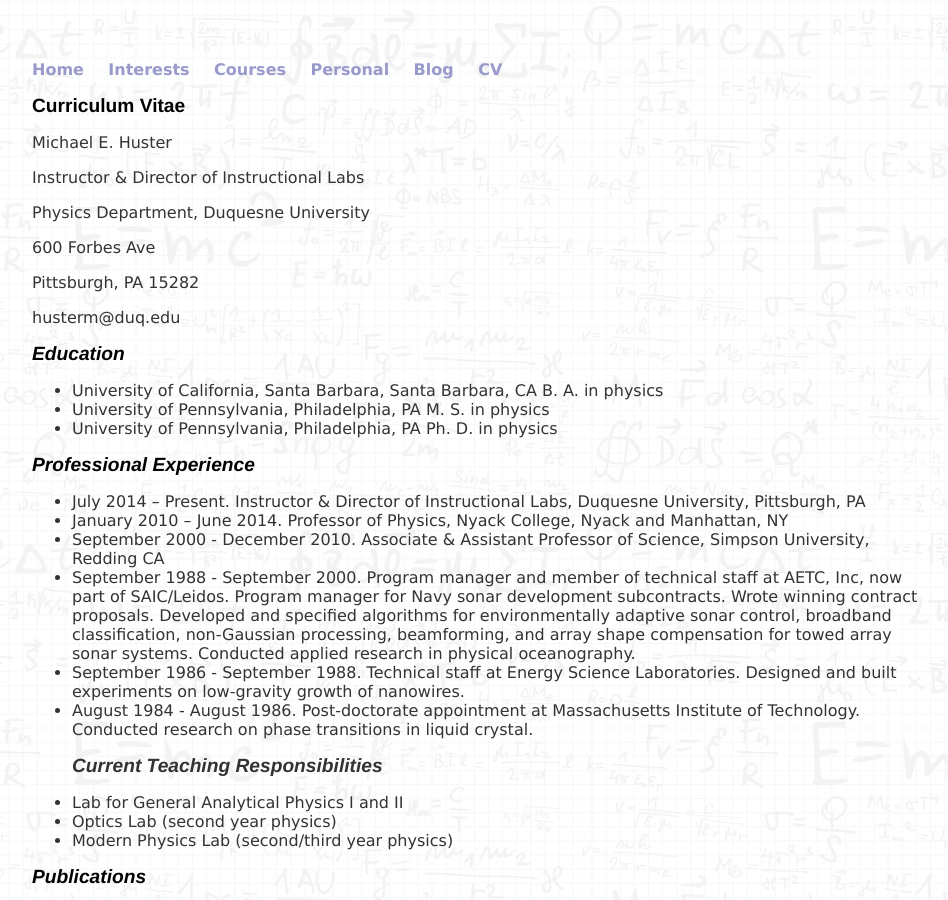
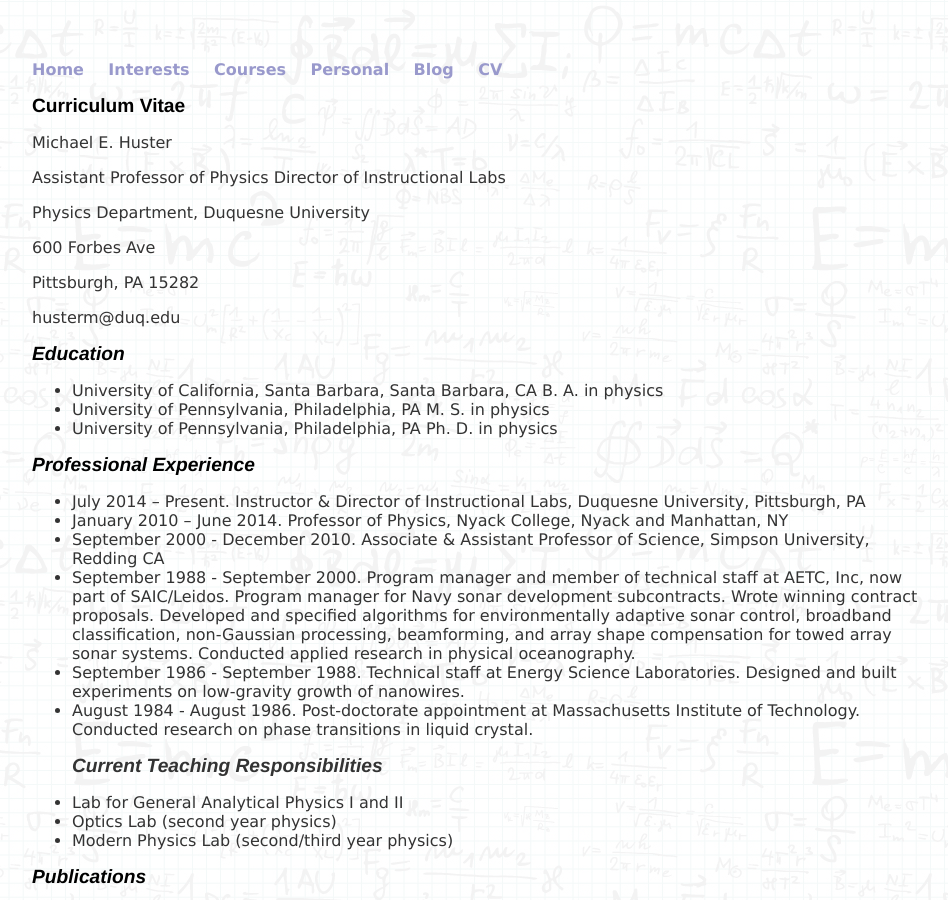
Before and after one commit to profhuster/profhuster.github.io, a Jekyll site: the page built from cv/index.md, in a window 1280 px wide and 900 px high. Shown: the whole window, without its empty margins (160-1108 px from the left). Built offline with Jekyll 4.4.1, drawn with Linux system fonts in a browser that asks for light colours.

Commit message:
Update index.md
Added new title of Assistant Professor

```diff
--- a/cv/index.md
+++ b/cv/index.md
@@ -6,7 +6,8 @@
 Michael E. Huster
 
 
-Instructor & Director of Instructional Labs
+Assistant Professor of Physics
+Director of Instructional Labs
 
 
 Physics Department, Duquesne University
```
